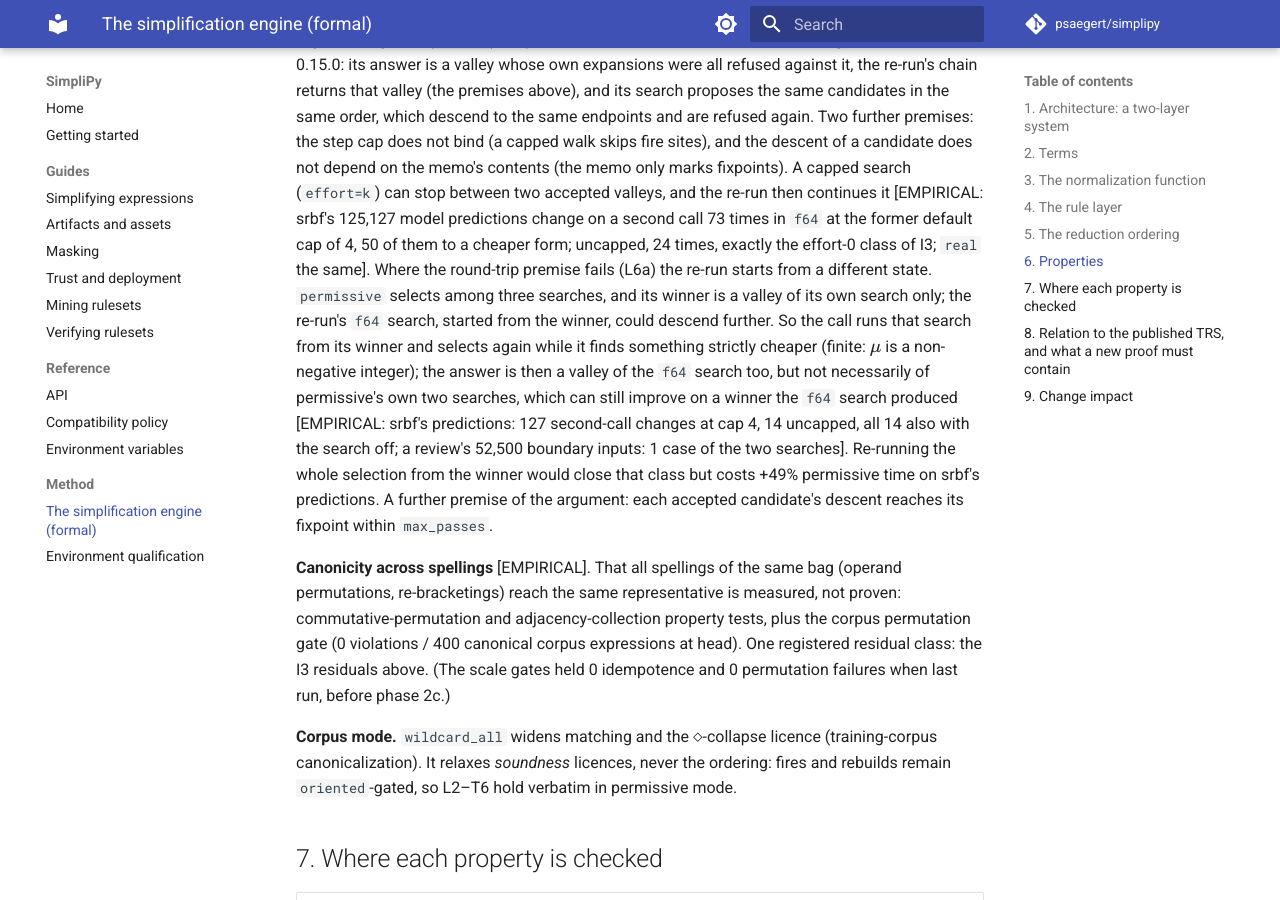
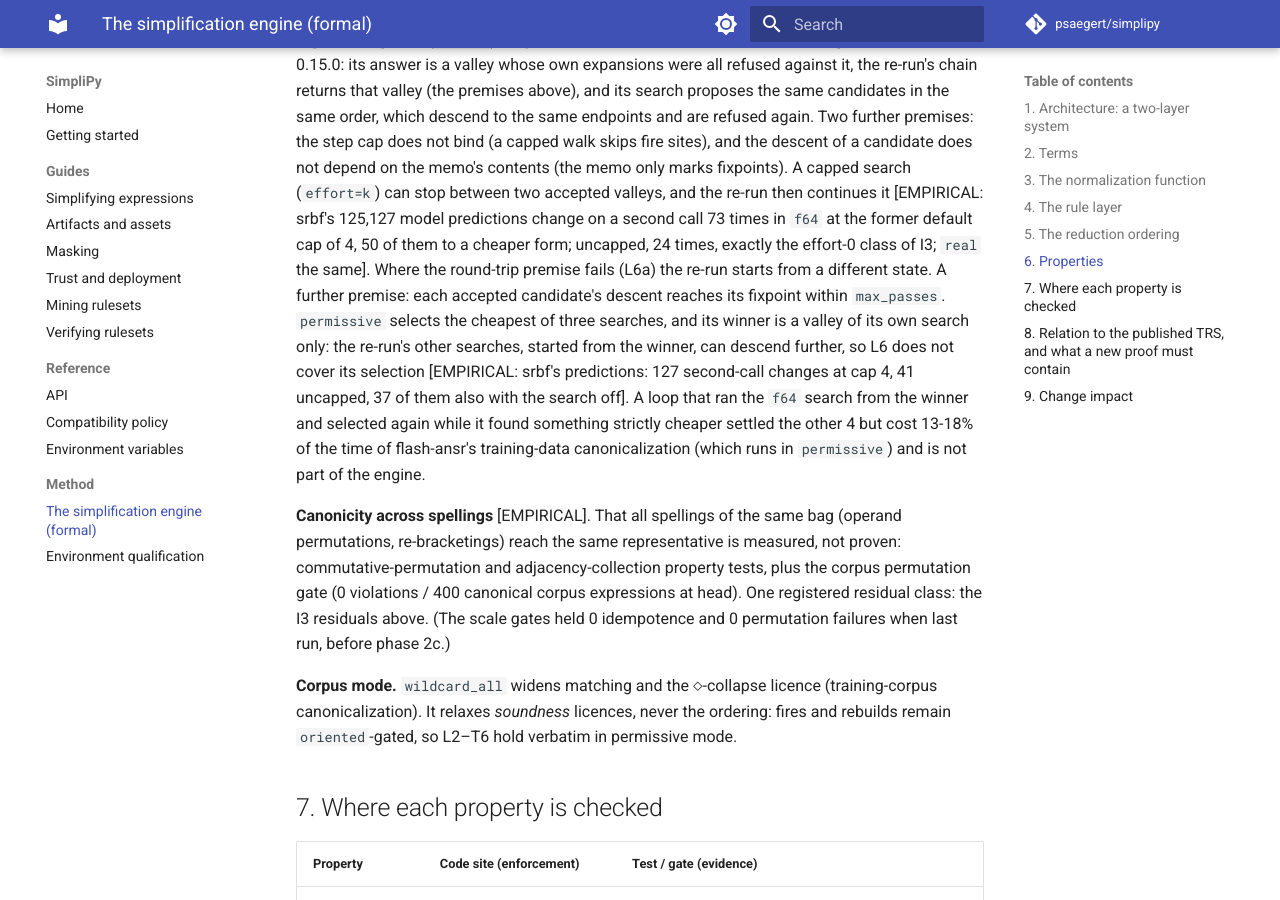
Before and after one commit to psaegert/simplipy, an MkDocs documentation site: the page built from docs/formal.md, in a window 1280 px wide and 900 px high, scrolled down 12566 px. Built offline with MkDocs 1.6.1 and Material for MkDocs 9.7.7, drawn with Linux system fonts in a browser that asks for light colours; comment, search, counter and statistics services are not loaded; some of the changed text lies outside the part shown.

Commit message:
Review E on the uncapped search: no permissive settling loop; claims per mode and path
- The f64-probe settling loop in permissive cost 13-18% of flash-ansr's training-data
  canonicalization (which runs in permissive; reviewer E's 6,094 captured calls, re-timed
  side by side for #65, the uncapped search without the loop, the loop, and a variant that
  skips the probe when the f64 search won: +0%, +13-18%, +13-15%). It settled 4 of srbf's
  125,127 predictions. Removed: rust/engine/ac.rs is back to 50ef7ae, and effort=k and
  effort=0 answers are byte-identical to #65 again (training path 6,094 of 6,094).
- formal.md L6: permissive's selection is outside the argument (41 second-call changes on
  srbf's predictions, 37 also with the search off); the max_passes premise stays.
- Guide: permissive's never-worse holds per search, not for its selection (78 of srbf's
  predictions costlier than the search-off answer, 76 at cap 4); stale "effort 4 is the
  default" wording in the guide and benchmarks/ecdf_vs_sympy.py; the boundary-input counts
  measured with the loop are gone.
- CHANGELOG: the cap-4 answer is 28% costlier; code comparing DEFAULT_EFFORT with an int
  sees None; time +1-2% on srbf's predictions and not measurable on the training path.

Co-Authored-By: Claude Opus 5.5 <noreply@anthropic.com>
Claude-Session: https://claude.ai/code/session_016gamUqKQqroqag4GFsNu6W

```diff
--- a/docs/formal.md
+++ b/docs/formal.md
@@ -104,9 +104,9 @@ serialization-stability check `stable()` in `ac_simplify_ex`]:
   L6) the exploration phase leaves every second-call change on srbf's predictions in the
   classes above (each also changes with the search off), but it can reach states of those
   classes the chain alone never visits (review fuzz: an unmerged `3e-310` coefficient that
-  re-reads in another order; a `<constant>` absorbed on re-read), and in `permissive` its
-  winner is a valley of the `f64` search only (L6). A capped search can stop between two
-  improvements, which a second call continues.
+  re-reads in another order; a `<constant>` absorbed on re-read). In `permissive` the
+  selection among three searches adds a class of its own (L6). A capped search can stop
+  between two improvements, which a second call continues.
 - **I4 (fold normal form):** the licensed structural folds of §3 have been applied; e.g. no
   $\mathrm{Pow}(t, 1)$, no $\mathrm{rootn}(t, k)$ with $k \leq 0$ or $|k| = 1$, no
   all-literal composite that the constructors fold — and the sign placement between a
@@ -541,17 +541,15 @@ skips fire sites), and the descent of a candidate does not depend on the memo's
 valleys, and the re-run then continues it [EMPIRICAL: srbf's 125,127 model predictions
 change on a second call 73 times in `f64` at the former default cap of 4, 50 of them to a
 cheaper form; uncapped, 24 times, exactly the effort-0 class of I3; `real` the same]. Where
-the round-trip premise fails (L6a) the re-run starts from a different state. `permissive`
-selects among three searches, and its winner is a valley of its own search only; the re-run's
-`f64` search, started from the winner, could descend further. So the call runs that search
-from its winner and selects again while it finds something strictly cheaper (finite: $\mu$ is
-a non-negative integer); the answer is then a valley of the `f64` search too, but not
-necessarily of permissive's own two searches, which can still improve on a winner the `f64`
-search produced [EMPIRICAL: srbf's predictions: 127 second-call changes at cap 4, 14 uncapped,
-all 14 also with the search off; a review's 52,500 boundary inputs: 1 case of the two
-searches]. Re-running the whole selection from the winner would close that class but costs
-+49% permissive time on srbf's predictions. A further premise of the argument: each accepted
-candidate's descent reaches its fixpoint within `max_passes`.
+the round-trip premise fails (L6a) the re-run starts from a different state. A further
+premise: each accepted candidate's descent reaches its fixpoint within `max_passes`.
+`permissive` selects the cheapest of three searches, and its winner is a valley of its own
+search only: the re-run's other searches, started from the winner, can descend further, so L6
+does not cover its selection [EMPIRICAL: srbf's predictions: 127 second-call changes at cap 4,
+41 uncapped, 37 of them also with the search off]. A loop that ran the `f64` search from the
+winner and selected again while it found something strictly cheaper settled the other 4 but
+cost 13-18% of the time of flash-ansr's training-data canonicalization (which runs in
+`permissive`) and is not part of the engine.
 
 **Canonicity across spellings** [EMPIRICAL]. That all spellings of the same bag (operand
 permutations, re-bracketings) reach the same representative is measured, not proven:
```
Also changed, not shown: CHANGELOG.md (+16 -16 lines), docs/guides/simplify.md (+11 -12 lines), 5 other files.
